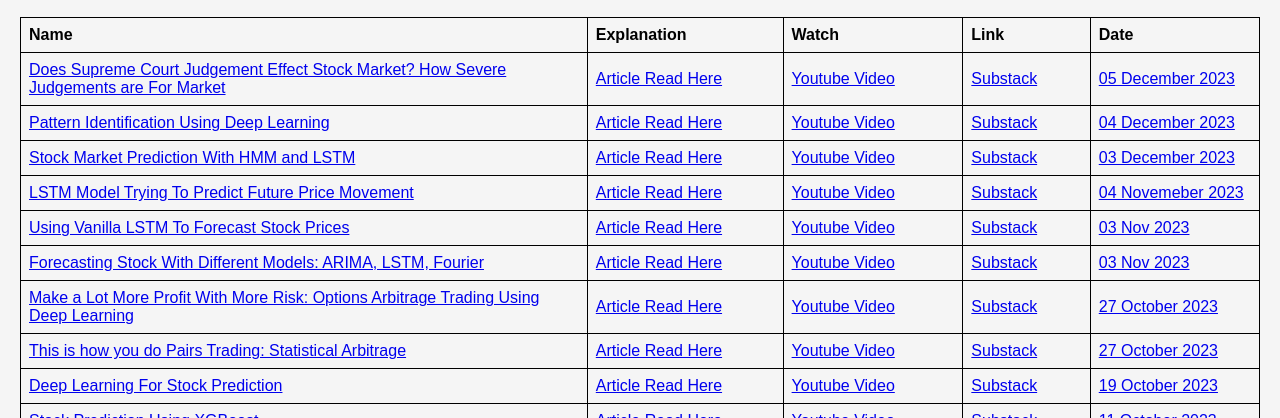
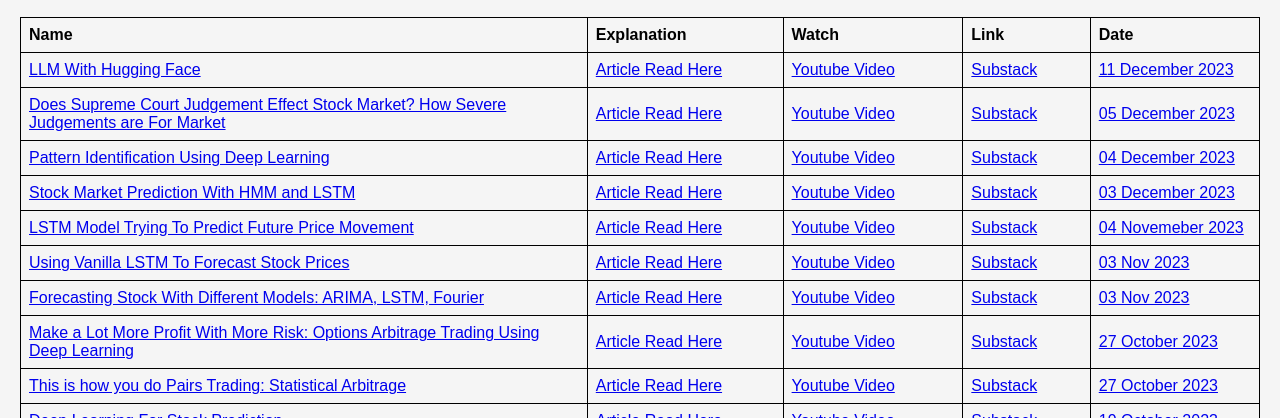
Before and after one commit to onepagecode/Download-Source-Code, a plain HTML site: page index.html in a window 1280 px wide. Shown: the part 682-1100 px from the top of the page. Drawn offline with Linux system fonts and the light colour scheme.

Commit message:
uploading new files

```diff
--- a/index.html
+++ b/index.html
@@ -108,7 +108,15 @@
   </tr>
   <!-- You can add more rows with your content here -->
   <tr>
-    <td><a href="Datasets/law-on-the-market-master-5-December-2023-9-25.zip">Does Supreme Court Judgement  Effect Stock Market? How Severe Judgements are For Market</a></td>
+    <td><a href="Datasets/LLM-with-hugging-face-11-december-2023-9-34-pm.ipynb">LLM With Hugging Face</a></td>
+    <td><a href="https://open.substack.com/pub/onepagecode/p/llms-with-hugging-face?r=19p4do&utm_campaign=post&utm_medium=web">Article Read Here</a></td>
+    <td><a href="https://www.youtube.com/channel/UCsr3AeLWc7NO1pNLIQrC-dA">Youtube Video</a></td>
+    <td><a href="https://onepagecode.substack.com/subscribe?simple=true&next=https%3A%2F%2Fonepagecode.substack.com%2Fp%2Fconvolutional-neural-networks&utm_source=paywall&utm_medium=web&utm_content=136665942">Substack</a> </td>
+    <td><a href="https://www.buymeacoffee.com/onepagecode">11 December 2023</a> </td>
+
+  </tr>
+  <tr>
+    <td><a href="Datasets/law-on-the-market-master-5-December-2023-9-25.zip">Does Supreme Court Judgement Effect Stock Market? How Severe Judgements are For Market</a></td>
     <td><a href="https://onepagecode.substack.com/p/does-supreme-court-judgement-effect">Article Read Here</a></td>
     <td><a href="https://www.youtube.com/channel/UCsr3AeLWc7NO1pNLIQrC-dA">Youtube Video</a></td>
     <td><a href="https://onepagecode.substack.com/subscribe?simple=true&next=https%3A%2F%2Fonepagecode.substack.com%2Fp%2Fconvolutional-neural-networks&utm_source=paywall&utm_medium=web&utm_content=136665942">Substack</a> </td>
```
Also changed, not shown: 1 other file.
